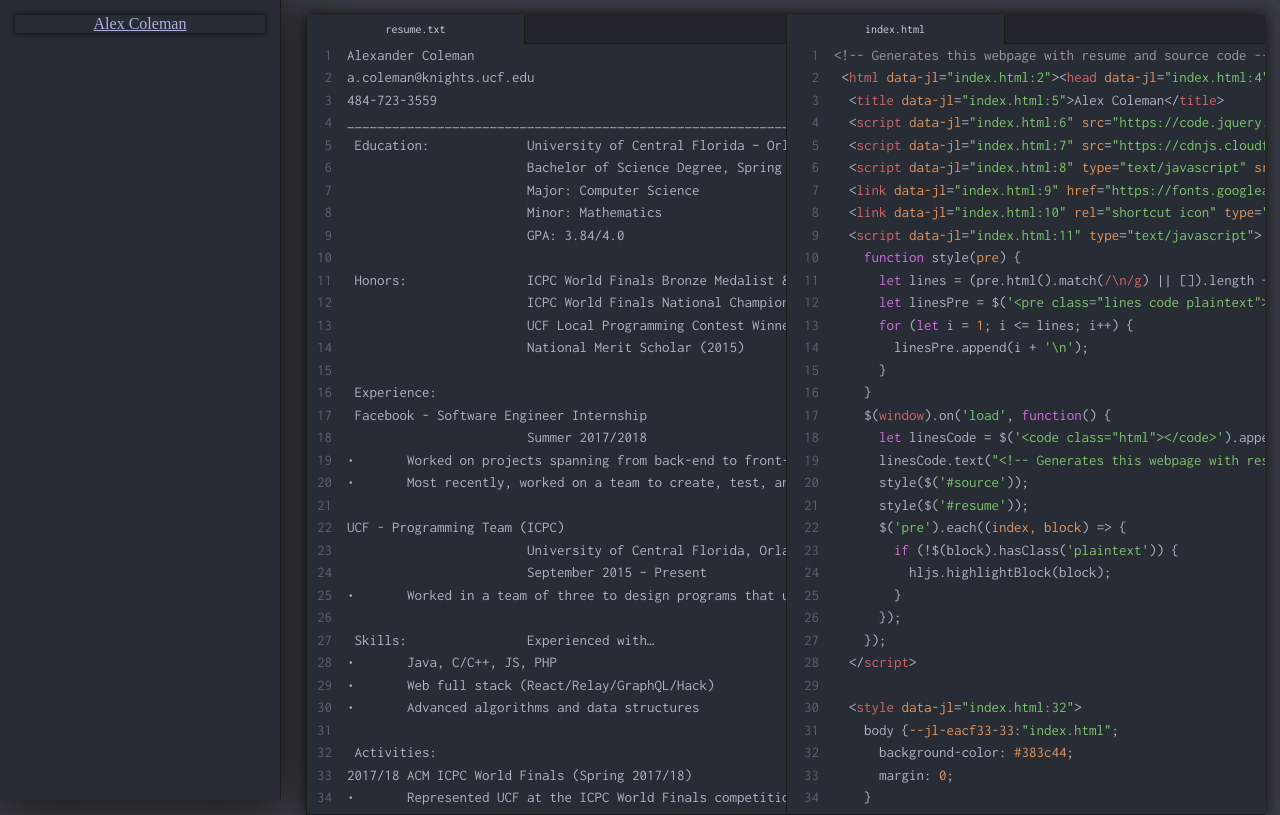
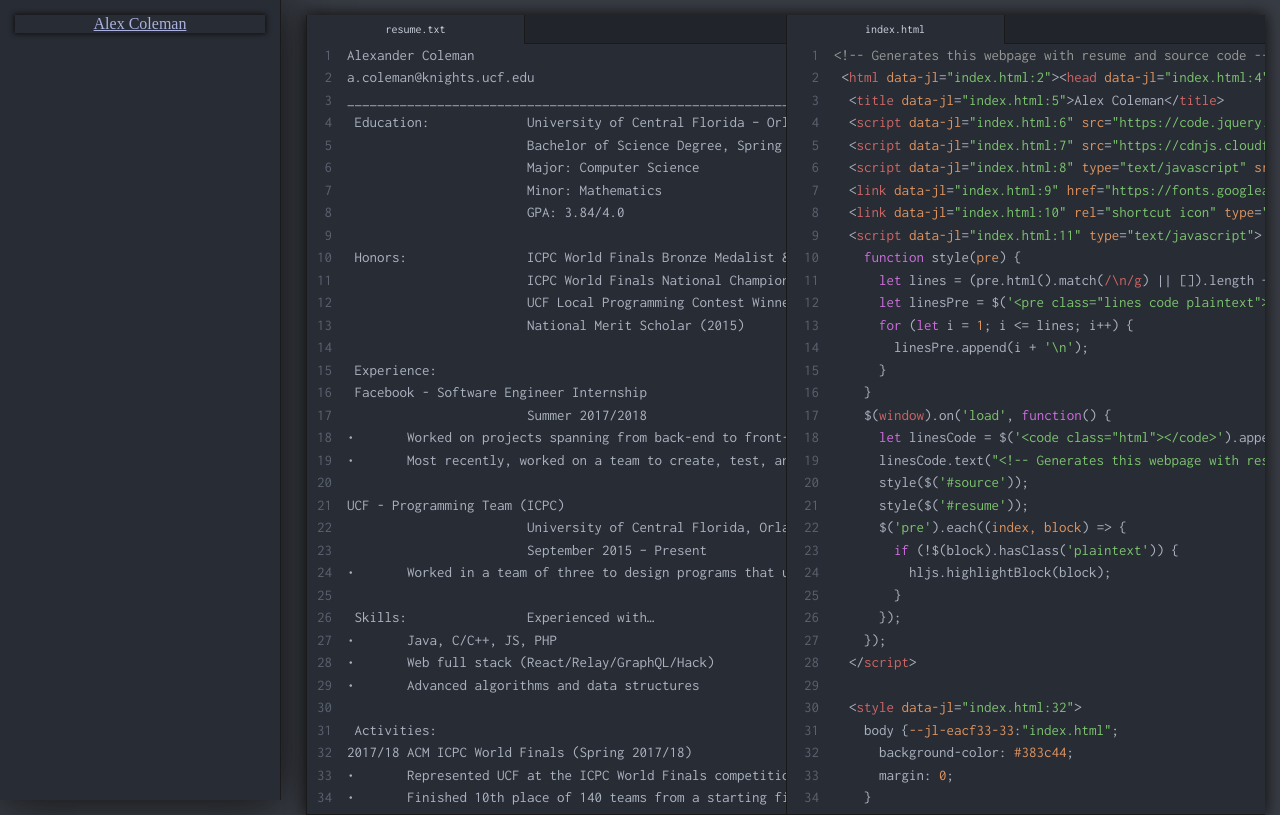
Before and after one commit to alexrcoleman/PersonalSite, a plain HTML site: page index.html in a window 1280 px wide. Drawn offline with nearby package versions, Linux system fonts and the light colour scheme.

Commit message:
Update index.html

```diff
--- a/index.html
+++ b/index.html
@@ -250,7 +250,6 @@
           <div class="editor_pane">
             <pre class="code plaintext" id="resume">Alexander Coleman
 a.coleman@knights.ucf.edu
-484-723-3559
 ________________________________________________________________________
  Education:		University of Central Florida – Orlando, FL
 			Bachelor of Science Degree, Spring 2019
```
